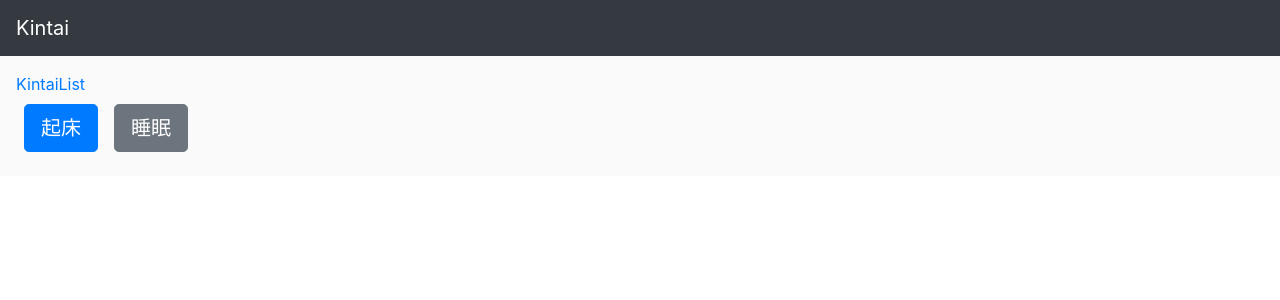
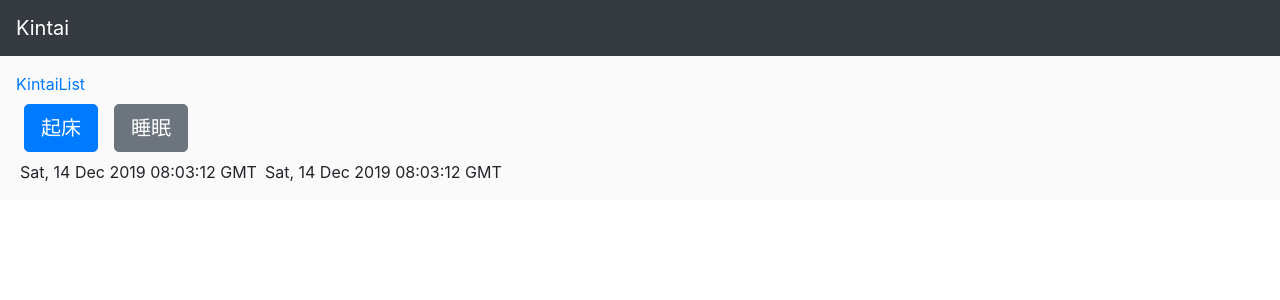
Before and after one commit to northfox/ours-kintai-web, a Vue app: page / in a window 1280 px wide. Shown: the top 300 px of the page. Built offline with nearby package versions, Linux system fonts and the light colour scheme.

Commit message:
Add saved time below button

```diff
--- /dev/null
+++ b/src/components/atoms/TimeBar.vue
@@ -0,0 +1,12 @@
+<template>
+  <span>{{ time }}</span>
+</template>
+
+<script>
+export default {
+  name: 'time-bar',
+  props: {
+    time: String
+  }
+}
+</script>
--- a/src/components/molecules/WakeUpButtons.vue
+++ b/src/components/molecules/WakeUpButtons.vue
@@ -2,18 +2,36 @@
   <div class="ours---in-out___wake-up">
     <InWakeUpButton class="m-2"></InWakeUpButton>
     <OutWakeUpButton class="m-2"></OutWakeUpButton>
+    <br>
+    <TimeBar class="p-1" :time="inTime"></TimeBar>
+    <TimeBar class="p-1" :time="outTime"></TimeBar>
   </div>
 </template>
 
 <script>
 import InWakeUpButton from '@/components/atoms/InWakeUpButton.vue'
 import OutWakeUpButton from '@/components/atoms/OutWakeUpButton.vue'
+import TimeBar from '@/components/atoms/TimeBar.vue'
 
 export default {
   name: 'wake-up-buttons',
+  data() {
+    return {
+      inTime: '',
+      outTime: ''
+    }
+  },
+  props: {
+    user: Object
+  },
+  created() {
+    this.inTime = this.$dayjs()
+    this.outTime = this.$dayjs()
+  },
   components: {
     InWakeUpButton,
-    OutWakeUpButton
+    OutWakeUpButton,
+    TimeBar
   }
 }
 </script>
--- a/src/components/organisms/InOut.vue
+++ b/src/components/organisms/InOut.vue
@@ -1,6 +1,6 @@
 <template>
   <section class="ours---in-out">
-    <WakeUpButtons></WakeUpButtons>
+    <WakeUpButtons :user="user"></WakeUpButtons>
   </section>
 </template>
 
@@ -9,6 +9,9 @@ import WakeUpButtons from '@/components/molecules/WakeUpButtons.vue'
 
 export default {
   name: 'in-out',
+  props: {
+    user: Object
+  },
   components: {
     WakeUpButtons
   }
--- a/src/views/Home.vue
+++ b/src/views/Home.vue
@@ -1,7 +1,7 @@
 <template>
   <div class="ours---home">
     <KintaiMenu></KintaiMenu>
-    <InOut></InOut>
+    <InOut :user="user"></InOut>
   </div>
 </template>
 
@@ -12,6 +12,13 @@ import InOut from '@/components/organisms/InOut.vue'
 
 export default {
   name: 'home',
+  data() {
+    return {
+      user: {
+        id: 10001
+      }
+    }
+  },
   components: {
     KintaiMenu,
     InOut
```
